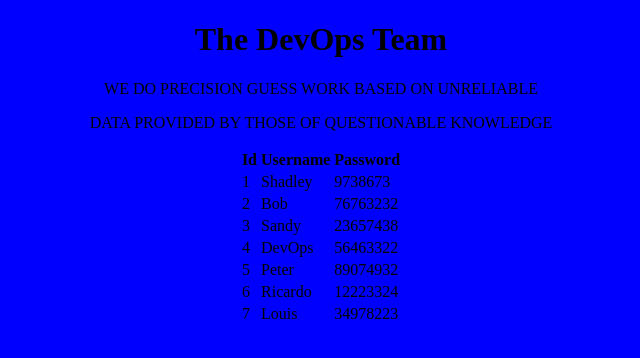
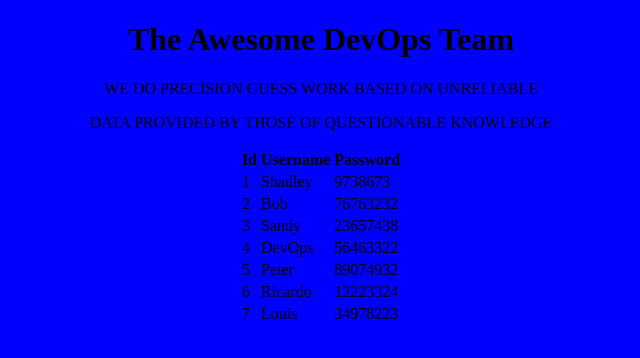
Before and after one commit to smgabier/gem-site, a PHP site: page / in a window 1280 px wide. Shown: the top 358 px of the page, without its empty margins (319-959 px from the left). Run offline with PHP 8.4, Linux system fonts and the light colour scheme; data comes from the database, SQL or seed files in the repository.

Commit message:
Update the index.php with awesome

```diff
--- a/index.php
+++ b/index.php
@@ -6,7 +6,7 @@
 	</head>
         <center>
 		<body style="background-color:blue">
-			<h1> The DevOps Team</h1>
+			<h1> The Awesome DevOps Team</h1>
 			<p>WE DO PRECISION GUESS WORK BASED ON UNRELIABLE</p>
 			<p>DATA PROVIDED BY THOSE OF QUESTIONABLE KNOWLEDGE</p>
 			<table>
```
